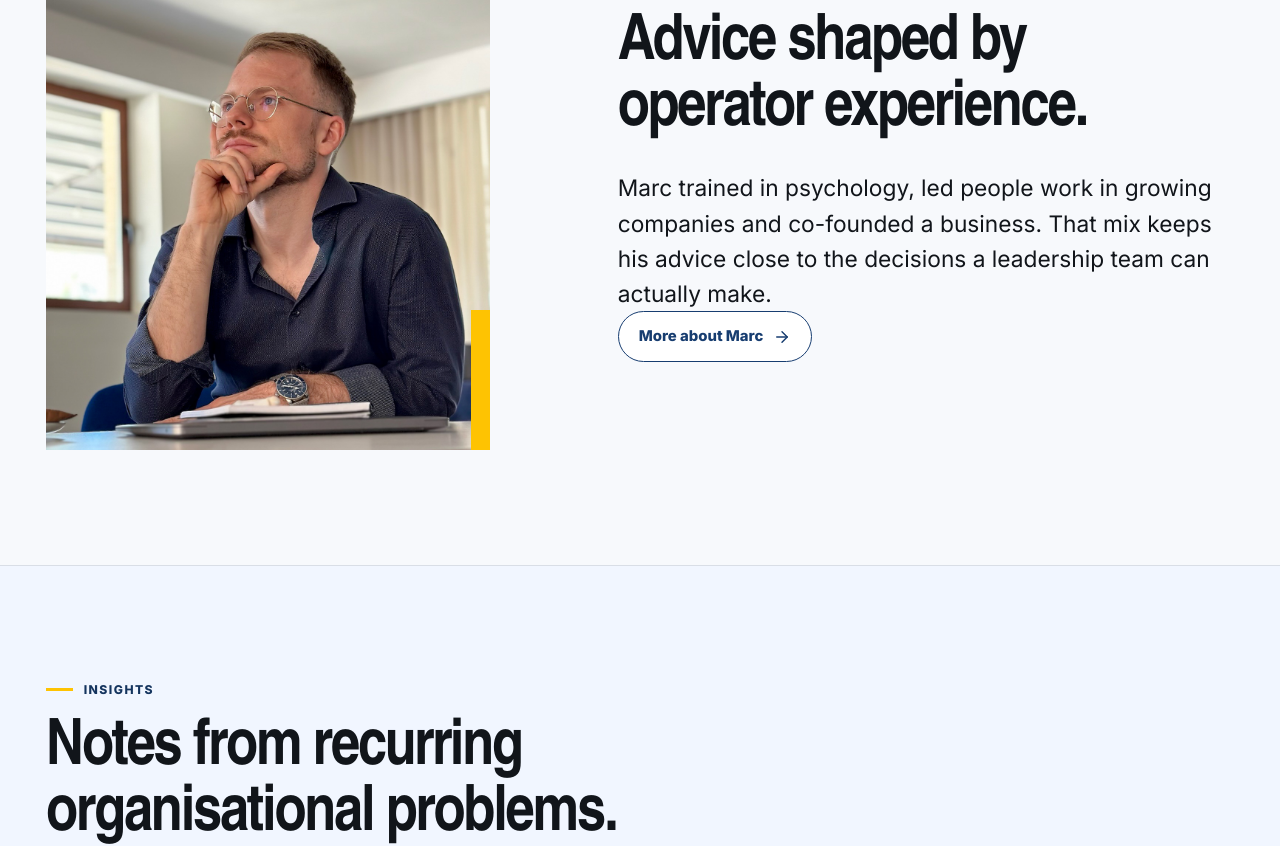
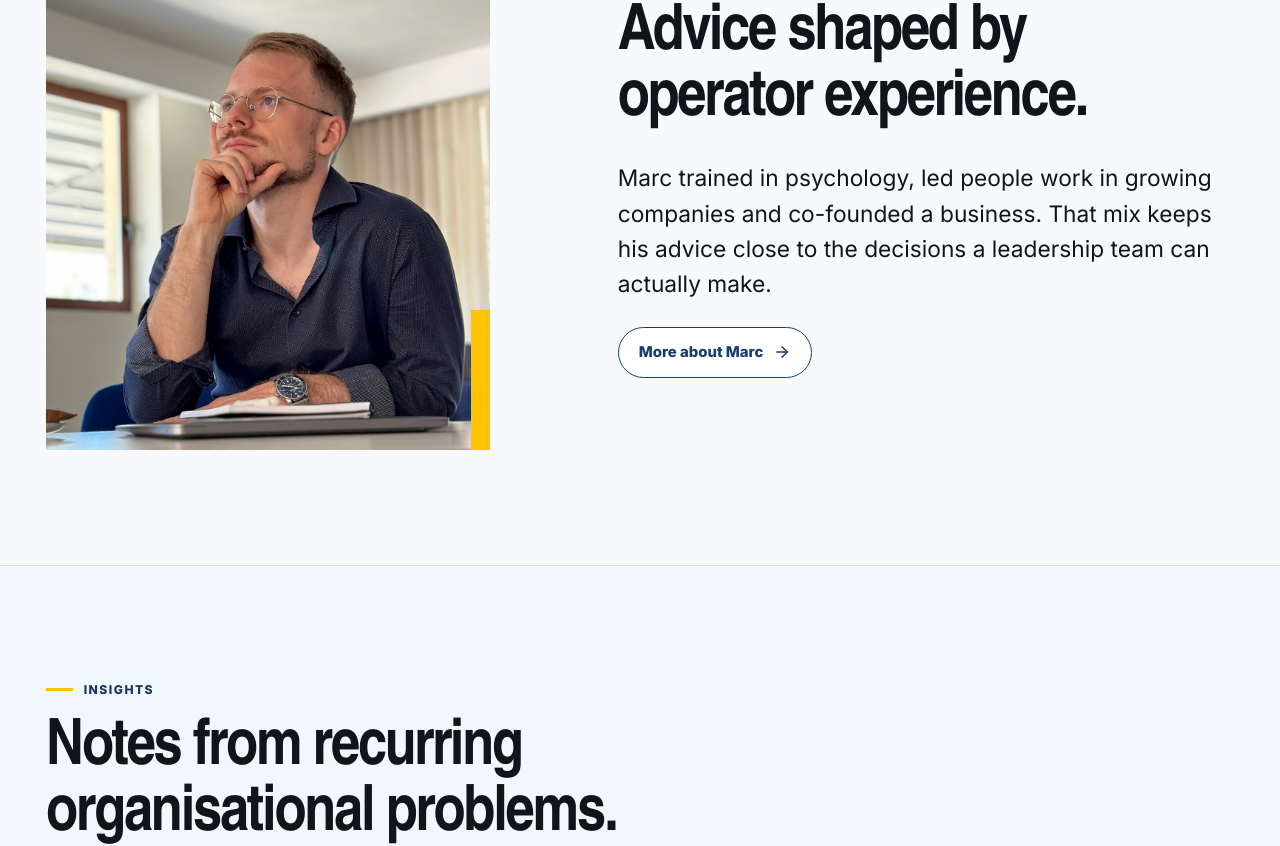
Before and after one commit to Ouroboros-Org/Marc-Berghoff-Homepage, a Next.js app: page / in a window 1280 px wide. Shown: the part 7091-7937 px from the top of the page. Built offline with nearby package versions, Linux system fonts and the light colour scheme; no server answers.

Commit message:
Enhance styling for about preview section by adding margin to paragraph elements and adjusting bottom margin for image elements. This improves layout consistency and visual spacing.

```diff
--- a/src/app/globals.css
+++ b/src/app/globals.css
@@ -1224,6 +1224,10 @@ img {
   margin-bottom: 1.6rem;
 }
 
+.about-preview__copy p {
+  margin-bottom: 1.6rem;
+}
+
 .about-preview__copy .large-copy {
   color: var(--ink);
   font-size: clamp(1.15rem, 2vw, 1.42rem);
@@ -1432,6 +1436,7 @@ img {
   margin-top: 3rem;
   border-top: 1px solid rgba(255, 255, 255, 0.3);
   padding-top: 1rem;
+  margin-bottom: 2rem;
   color: var(--blue-soft);
   font-size: 0.82rem;
   font-weight: 700;
```
